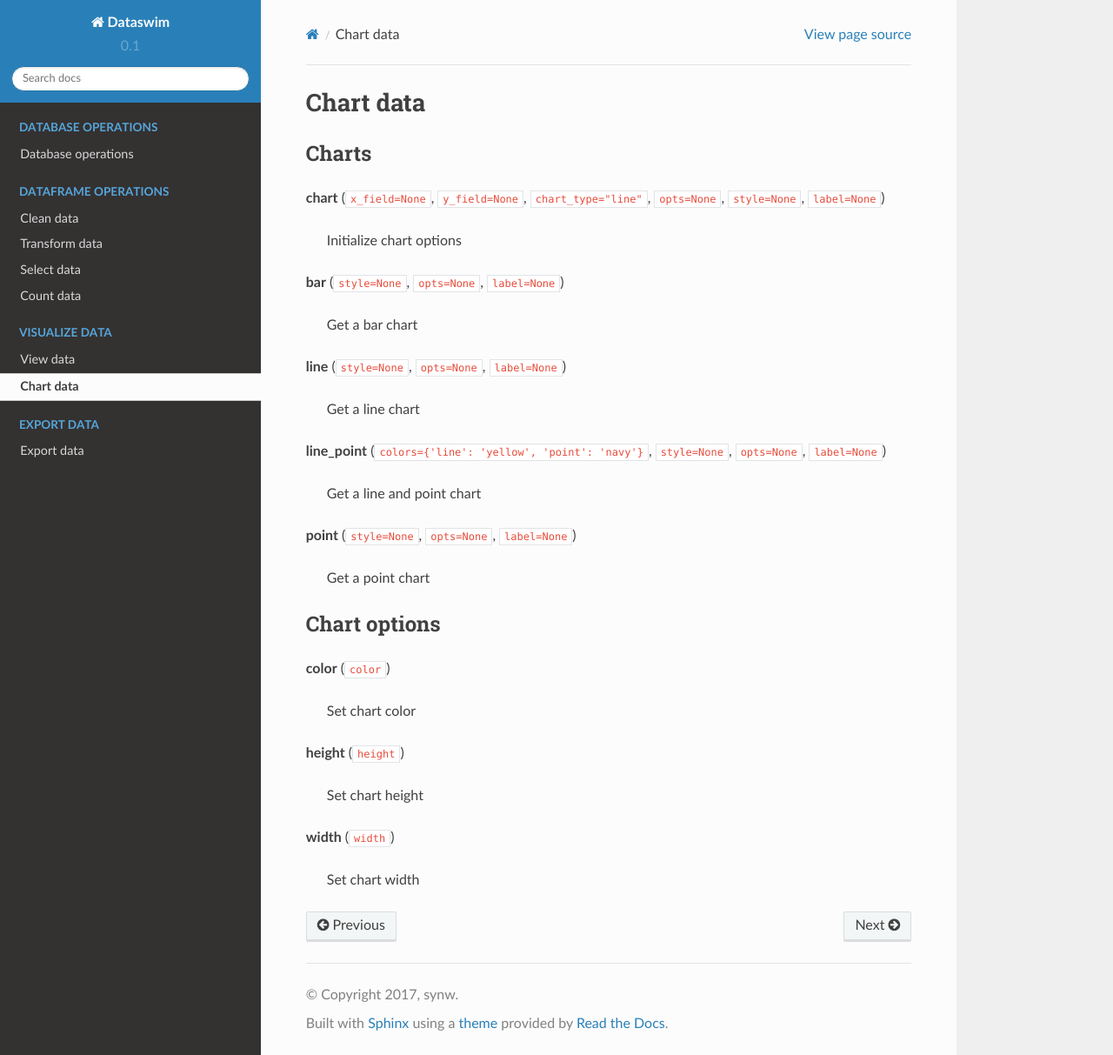
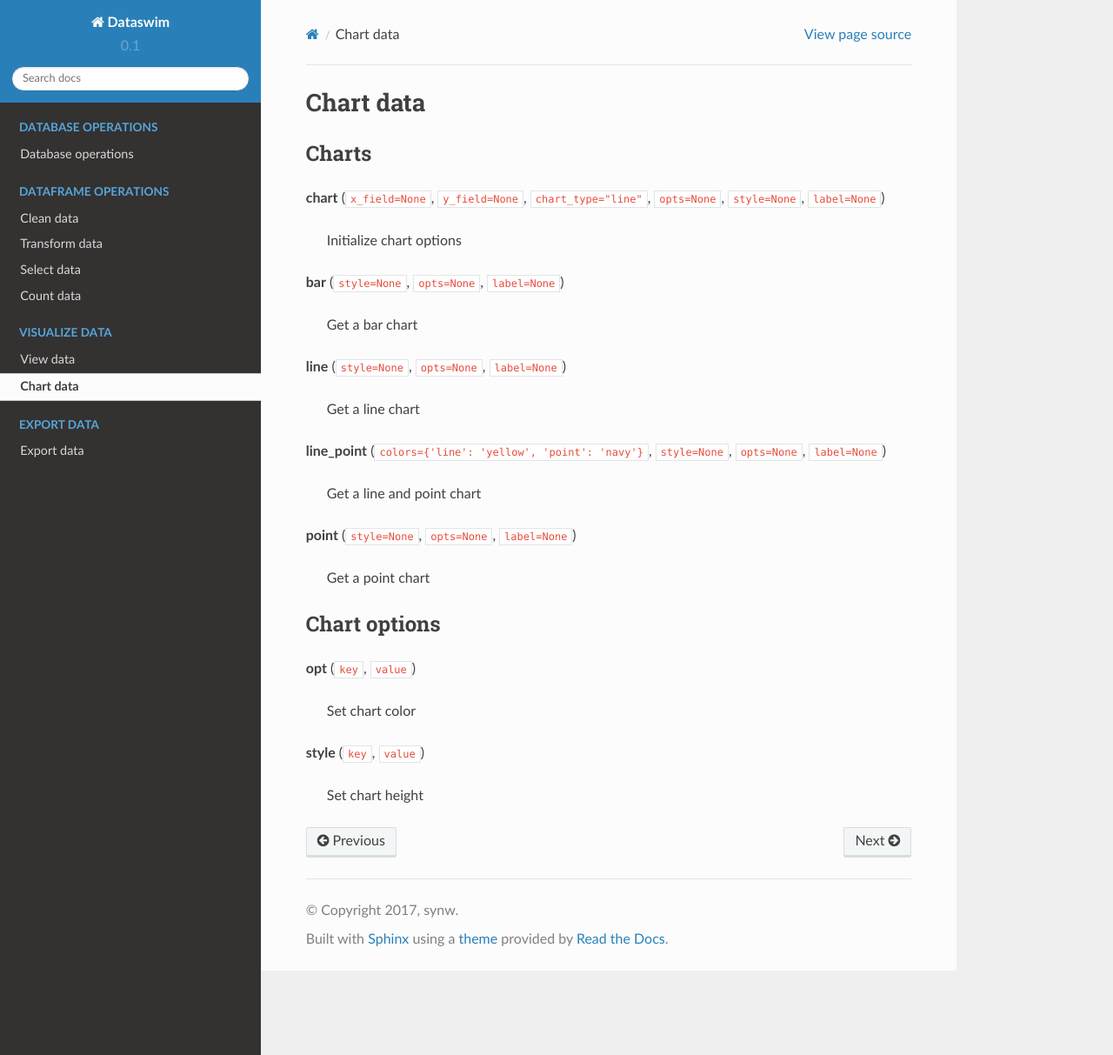
Before and after one commit to synw/dataswim, a Sphinx documentation site: the page built from docs/data/chart.rst, in a window 1280 px wide and 1213 px high. Shown: the whole window at 87% size. Built offline with Sphinx 7.4.7 and the Read the Docs theme 2.0.0, drawn with Linux system fonts in a browser that asks for light colours.

Commit message:
Small corrections

```diff
--- a/docs/data/chart.rst
+++ b/docs/data/chart.rst
@@ -27,14 +27,10 @@ Charts
 Chart options
 -------------
 
-**color** (``color``)
+**opt** (``key``, ``value``)
 
     Set chart color
 
-**height** (``height``)
+**style** (``key``, ``value``)
 
     Set chart height
-
-**width** (``width``)
-
-    Set chart width
```
Also changed, not shown: 1 other file.
